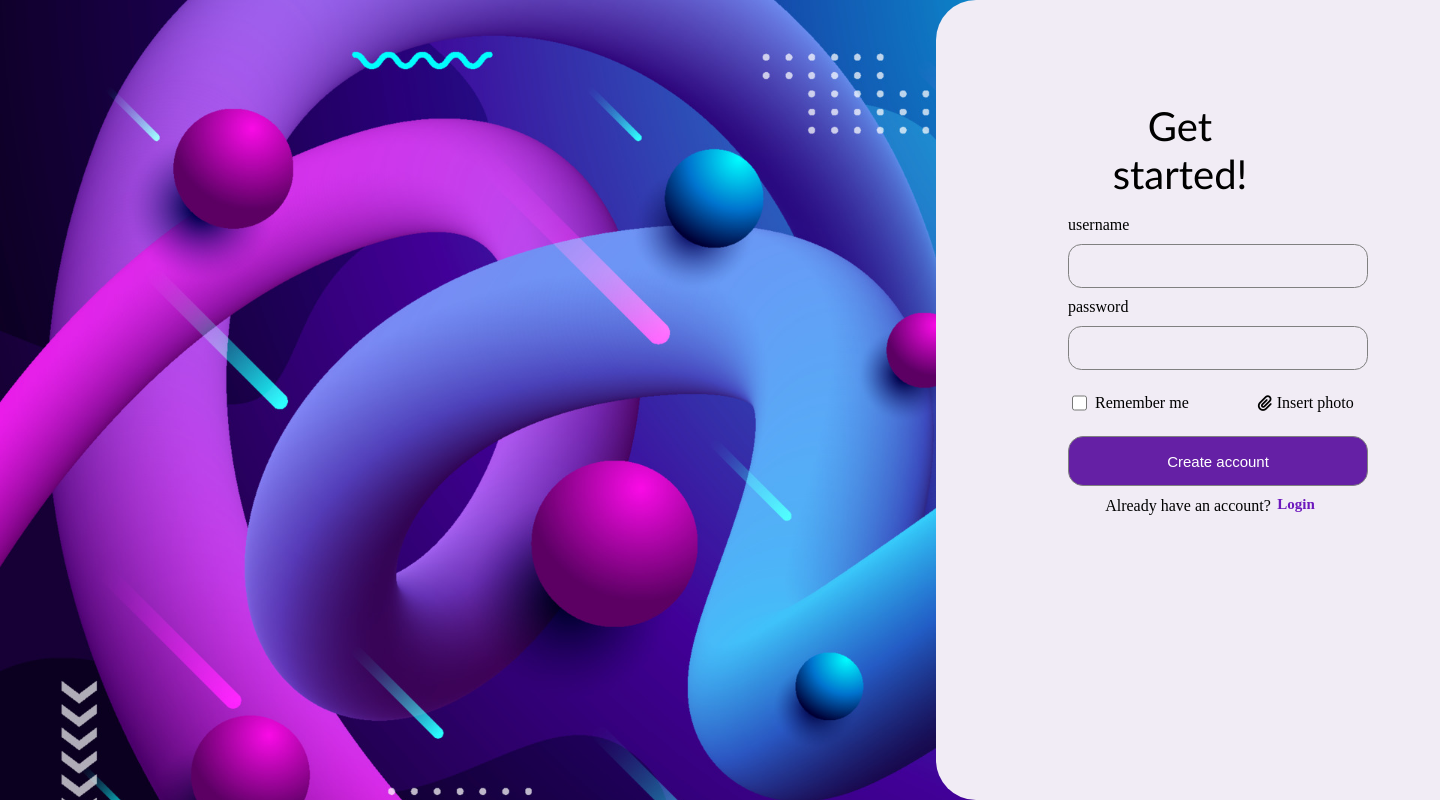
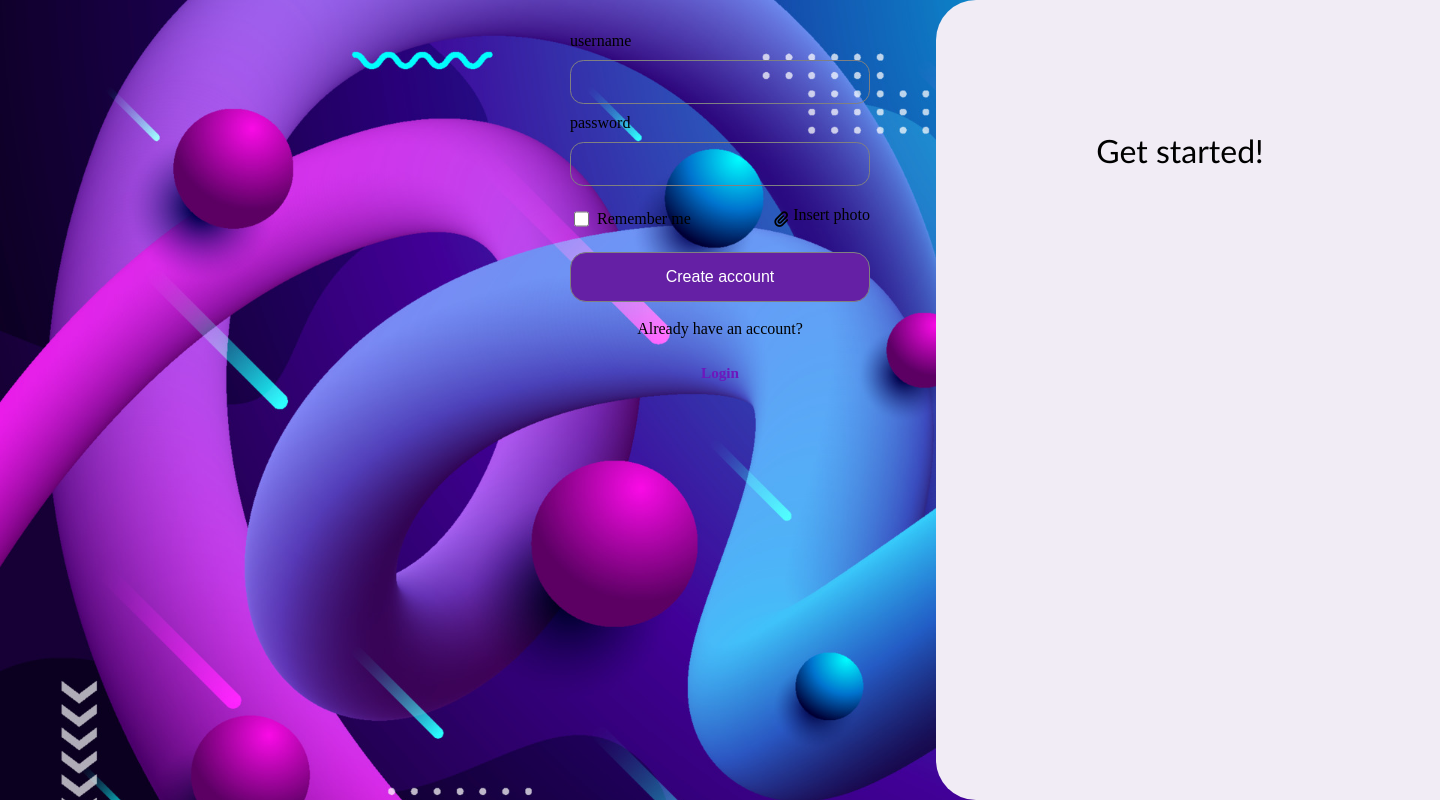
Before and after one commit to Louie0517/flask-contact-book, a Flask app: page /register in a window 1440 px wide; the page is wider, and only the part inside the window is pictured. Run offline with Flask 3, Linux system fonts and the light colour scheme.

Commit message:
I fix the ui of register form page

```diff
--- a/static/register.css
+++ b/static/register.css
@@ -1,17 +1,17 @@
+/* Base Styles */
 body {
     background-image: url("/static/image/register-bg.jpg");
     background-size: cover;
     background-attachment: fixed;
     margin: 0;
     padding: 0;
-    overflow: hidden;
+    overflow-x: hidden;
 }
 
 .right-bg {
     position: absolute;
-    right: 0;
+    right: -10%;
     top: 0;
-    right: -10%;
     width: 45vw;
     height: 100vh;
     background-color: rgb(241, 236, 245);
@@ -26,37 +26,35 @@ body {
     align-items: center;
     left: 75%;
     top: 15%;
-    transform: translate(0%, -20%);
     width: 200px;
     height: 100px;
+    transform: translate(0%, -20%);
 }
 
 #get-started p {
     color: black;
     text-align: center;
-    font-size: 40px;
+    font-size: 2rem;
     font-family: 'Gill Sans', 'Gill Sans MT', Calibri, 'Trebuchet MS', sans-serif;
 }
-
 
 .register-form {
     display: flex;
     flex-direction: column;
-    justify-content: flex-end;
     align-items: center;
+    padding: 2rem;
 }
 
 .register-form form {
     display: flex;
     flex-direction: column;
     gap: 10px;
-    width: 300px;
-    position: absolute;
-    right: 5%;
-    top: 27%;
+    width: 90%;
+    max-width: 300px;
 }
 
-.register-form input, button {
+.register-form input,
+button {
     height: 40px;
     border-radius: 1em;
     background-color: transparent;
@@ -71,15 +69,12 @@ body {
     background-color: rgb(101, 32, 165);
     color: white;
     height: 50px;
-    font-size: 15px;
-
+    font-size: 1rem;
 }
 
 #create-button:active {
     background-color: rgb(72, 38, 104);
 }
-
-
 
 label {
     display: flex;
@@ -93,25 +88,20 @@ label {
     accent-color: rgb(109, 24, 189);
 }
 
-.register-form p, a {
+.register-form p,
+.register-form a {
     text-align: center;
 }
 
-
 .register-form p {
-    position: relative;
-    top: -15px;
-    right: 10%;
+    margin-top: 0.5rem;
 }
 
 .register-form a {
-    position: relative;
-    top: -60px;
-    left: 26%;
     color: rgb(109, 24, 189);
     text-decoration: none;
     font-weight: bold;
-    font-size: 15px;
+    font-size: 0.95rem;
 }
 
 .register-form a:hover {
@@ -121,7 +111,167 @@ label {
 #insert {
     display: flex;
     align-items: center;
-    gap: 23%;
-    flex-direction: row;
-    white-space: nowrap;
+    justify-content: space-between;
+    flex-wrap: wrap;
+    gap: 1rem;
 }
+
+/* Medium devices (tablets) */
+@media (max-width: 991px) {
+    .right-bg {
+        width: 76vw;
+        right: -20%;
+    }
+
+    #get-started {
+        left: 60%;
+    }
+
+    .register-form form {
+        position: absolute;
+        top: 27%;
+        left: 55%;
+    }
+
+    .register-form i {
+        position: relative;
+        right: 2;
+    }
+
+    .register-form #insert-img {
+        position: static;
+        margin-top: 14%;
+    }
+
+    #have-acc {
+        position: absolute;
+        left: 14%;
+        top: 98%;
+    }
+
+    .register-form a {
+        position: absolute;
+        left: 72%;
+        top: 101%;
+
+    }
+}
+
+/*okay na*/
+@media (max-width: 767px) {
+    .right-bg {
+        width: 80vw;
+    }
+
+
+    #get-started {
+        position: relative;
+        left: 20%;
+        top: 5em;
+        transform: none;
+        margin: 2rem auto;
+    }
+
+    #get-started p {
+        font-size: 1.75rem;
+    }
+
+    .register-form form {
+        width: 100%;
+        max-width: 300px;
+        position: static;
+    }
+
+    .register-form input {
+        width: 72%;
+        height: 2.7em;
+        position: relative;
+        left: 54%;
+    }
+
+    #insert {
+        display: flex;
+        align-items: center;
+
+    }
+
+    #label-uxp {
+        position: relative;
+        left: 54%;
+    }
+
+    #insert label {
+        display: flex;
+        align-items: center;
+        position: relative;
+        align-items: center;
+        left: 6rem;
+        font-size: 14px;
+    }
+
+    #insert i {
+        display: flex;
+        position: relative;
+        right: 21%;
+    }
+
+    #insert #insert-img{
+        position:sticky;
+        white-space: nowrap;
+        right: 16%;
+        margin-top: 12%;
+    }
+
+    #remember-me {
+        position: relative;
+        left: auto;
+        margin-left: 4rem;
+
+    }
+
+    #create-button {
+        height: 2.9em;
+        width: 72%;
+        position: relative;
+        left: 54%;
+    }
+
+    .register-form #have-acc {
+        position: absolute;
+
+        font-size: 15px;
+        left: 54%;
+        top: 70%;
+    }
+
+    .register-form a {
+
+        position: absolute;
+        font-size: 14px;
+        left: 83%;
+        top: 71.4%;
+    }
+
+    body {
+        overflow-x: hidden;
+    }
+}
+
+
+@media (max-width: 480px) {
+
+
+    #get-started p {
+        font-size: 1.5rem;
+    }
+
+    #create-button {
+        font-size: 0.9rem;
+        height: 45px;
+    }
+
+    #insert {
+        flex-direction: column;
+        align-items: flex-start;
+    }
+}
--- a/templates/register.html
+++ b/templates/register.html
@@ -14,23 +14,24 @@
         </div>
     <div class="register-form">
         <form action="post" enctype="multipart/form-data" autocomplete="off">
-            <label for="username">username</label>
-            <input type="text" name="owner-username" id="register-username" required>
+            <label id="label-uxp" for="username">username</label>
+            <input  type="text" name="owner-username" id="register-username" required>
 
-            <label for="password">password</label>
+            <label id="label-uxp" for="password">password</label>
             <input type="text" name="owner-password" id="register-password" required>
 
             <div id="insert">
                 <label for="remember">
                     <input type="checkbox" name="remember-me" id="remember-me">Remember me
                 </label>
-                <label for="owner-photo"><i class="fas fa-paperclip"></i>Insert photo</label>
+
+                     <label for="owner-photo"><i class="fas fa-paperclip"></i><p id="insert-img">Insert photo</p></label>
+
                 <input type="file" name="owner-photo" id="owner-photo" style="display: none;" required>
             </div>
 
-
             <button type="submit" id="create-button">Create account</button>
-            <p>Already have an account?</p><a href="login.html">Login</a>
+            <p id="have-acc">Already have an account?</p><a href="login.html">Login</a>
 
         </form>
         {% if error %}
```
Also changed, not shown: 1 other file.
